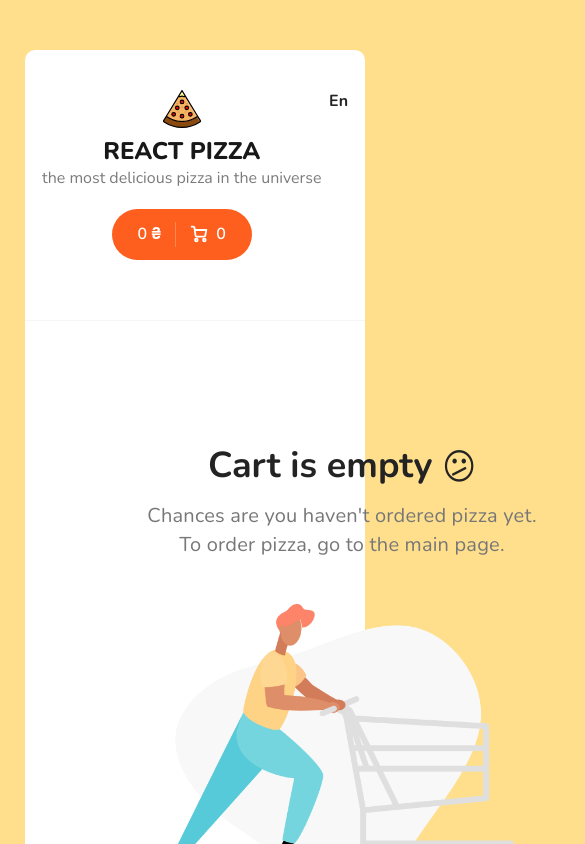
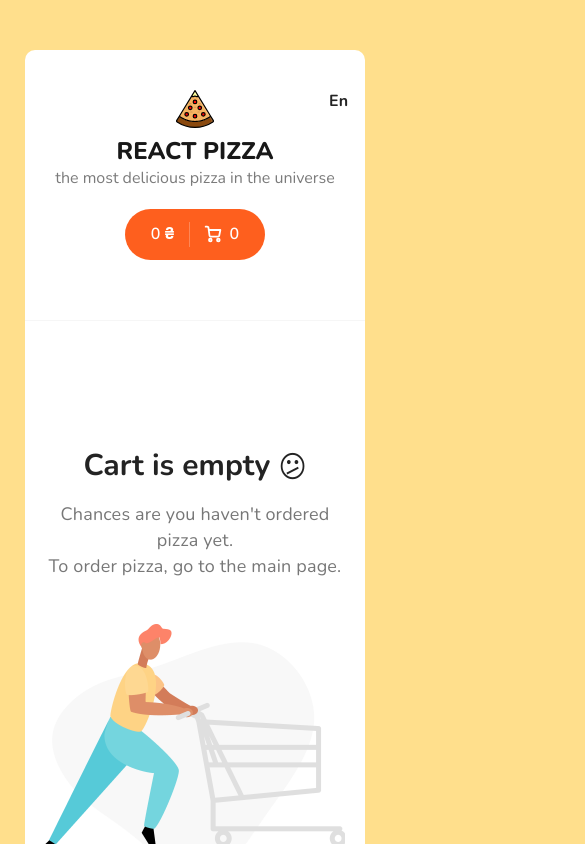
Before and after one commit to Lingrode/react-pizza, a React (Vite) app: page /cart in a window 390 px wide. Shown: the top 844 px of the page, 585 px wide, since content can reach past the window. Built offline with nearby package versions, Linux system fonts and the light colour scheme.

Commit message:
update styles

```diff
--- a/src/components/CartEmpty.tsx
+++ b/src/components/CartEmpty.tsx
@@ -1,18 +1,21 @@
 import { GoBackBtn } from "./GoBackBtn";
 import emptyCartImg from "../assets/img/empty-cart.png";
+import { useTranslation } from "react-i18next";
 
 export const CartEmpty = () => {
+  const { t } = useTranslation("cart");
+
   return (
     <>
       <div className="container container--cart">
         <div className="cart cart--empty">
           <h2>
-            Cart is empty <span>😕</span>
+            {t("empty_title")} <span>😕</span>
           </h2>
           <p>
-            Chances are you haven&apos;t ordered pizza yet.
+            {t("empty_top_text")}
             <br />
-            To order pizza, go to the main page.
+            {t("empty_bottom_text")}
           </p>
           <img src={emptyCartImg} alt="Empty cart" />
           <GoBackBtn />
--- a/src/components/LangPopup/LangPopup.module.scss
+++ b/src/components/LangPopup/LangPopup.module.scss
@@ -2,6 +2,7 @@
   position: relative;
   display: flex;
   justify-self: end;
+  align-items: center;
 
   @media (max-width: 670px) {
     position: absolute;
--- a/src/locales/en/cart.json
+++ b/src/locales/en/cart.json
@@ -6,5 +6,8 @@
   "count": "pcs.",
   "total_price": "Order total:",
   "back_btn": "Go back",
-  "pay_btn": "Pay now"
+  "pay_btn": "Pay now",
+  "empty_title": "Cart is empty",
+  "empty_top_text": "Chances are you haven't ordered pizza yet.",
+  "empty_bottom_text": "To order pizza, go to the main page."
 }
--- a/src/locales/ua/cart.json
+++ b/src/locales/ua/cart.json
@@ -6,5 +6,8 @@
   "count": "шт.",
   "total_price": "Сума замовлення:",
   "back_btn": "Назад",
-  "pay_btn": "Оплатити зараз"
+  "pay_btn": "Оплатити зараз",
+  "empty_title": "Кошик порожній",
+  "empty_top_text": "Швидше за все, ви ще не замовляли піцу.",
+  "empty_bottom_text": "Щоб замовити піцу, перейдіть на головну сторінку."
 }
--- a/src/scss/app.scss
+++ b/src/scss/app.scss
@@ -339,13 +339,17 @@ body {
 
   &--empty {
     margin: 60px auto;
-    width: 600px;
+    max-width: 600px;
     text-align: center;
 
     h2 {
       font-size: 36px;
       font-weight: 700;
       margin-bottom: 20px;
+
+      @media (max-width: 568px) {
+        font-size: 30px;
+      }
     }
 
     p {
@@ -353,6 +357,10 @@ body {
       line-height: 145.4%;
       letter-spacing: 0.01em;
       color: #777777;
+
+      @media (max-width: 568px) {
+        font-size: 18px;
+      }
     }
 
     span {
@@ -364,6 +372,11 @@ body {
       display: block;
       width: 350px;
       margin: 45px auto 60px;
+
+      @media (max-width: 568px) {
+        max-width: 300px;
+        width: 100%;
+      }
     }
 
     .button--black {
--- a/src/scss/components/_header.scss
+++ b/src/scss/components/_header.scss
@@ -6,16 +6,19 @@
 
   .container {
     display: grid;
-    grid-template-columns: auto 390px auto auto;
-    justify-content: space-between;
+    grid-template-columns: auto 390px auto 30px;
     gap: 20px;
 
     &.cart {
-      grid-template-columns: auto auto;
+      grid-template-columns: auto auto 30px;
+
+      @media (max-width: 670px) {
+        grid-template-columns: 1fr;
+      }
     }
 
     @media (max-width: 1200px) {
-      grid-template-columns: auto 270px auto auto;
+      grid-template-columns: auto 270px auto 20px;
     }
 
     @media (max-width: 1035px) {
@@ -24,8 +27,6 @@
     }
 
     @media (max-width: 670px) {
-      // grid-template-columns: 1fr;
-      // grid-template-rows: repeat(3, auto);
       column-gap: 0;
       justify-items: center;
     }
@@ -69,6 +70,7 @@
 
   &__cart {
     max-width: fit-content;
+    justify-self: flex-end;
 
     @media (max-width: 1035px) {
       justify-self: end;
```
